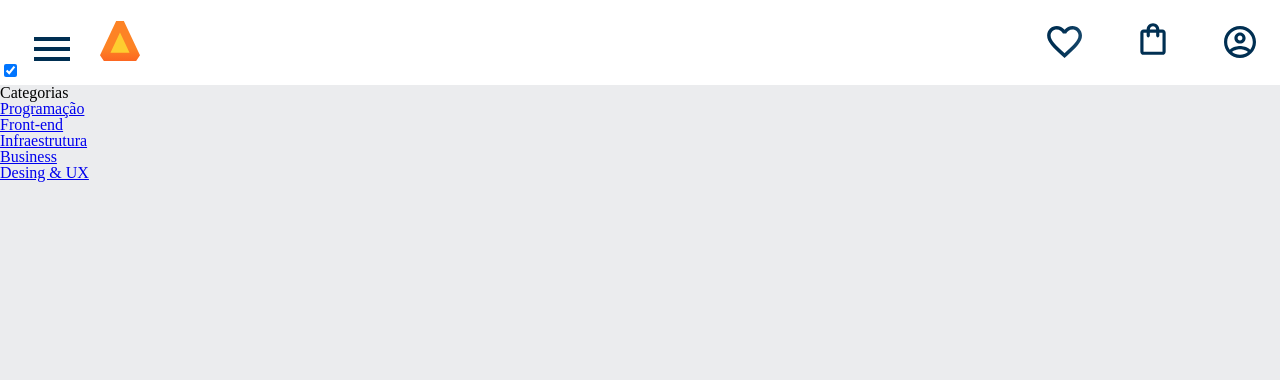
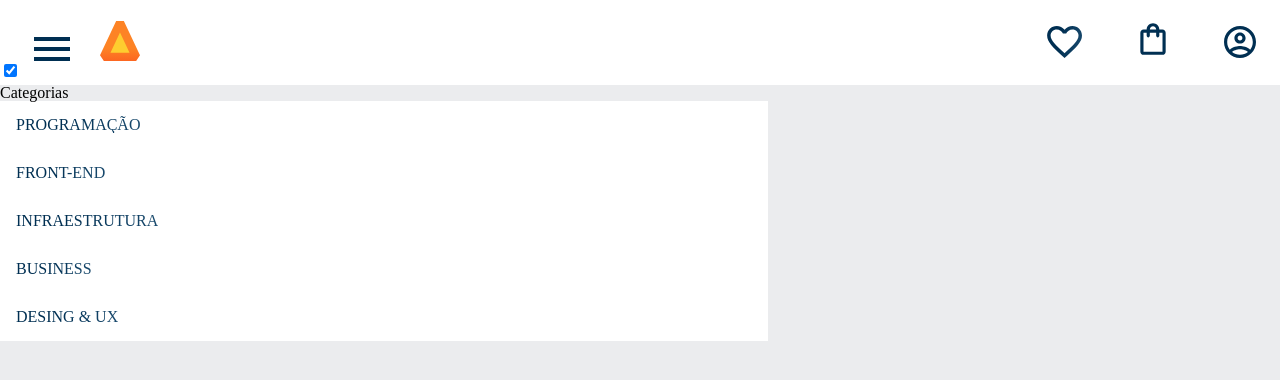
Before and after one commit to AlcantaraRafa/Alura.books, a plain HTML site: page index.html in a window 1280 px wide. Both pictures are taken after a click on the checkbox 10 px from the left and 70 px from the top of the page. Drawn offline with Linux system fonts and the light colour scheme.

Commit message:
Add files via upload

```diff
--- a/style.css
+++ b/style.css
@@ -2,6 +2,8 @@
 :root{
      --cor-de-fundo:#EBECEE;
      --branco:#FFFFFF;
+     --laranja: #EB9800;
+     --azul-degrade: linear-gradient(97.54deg, #002F52 35.49%, #326589 165.37%)
 
 }
 body{
--- a/styles/header.css
+++ b/styles/header.css
@@ -27,7 +27,25 @@
     display: none;
     position: absolute;
     top:100%;
+    width: 60vw;
 }
 .container_botao:checked~.lista-menu{
     display: block;
 }
+
+.lista-menu__título,.lista-menu__item{
+    padding: 1em;
+    background-color: var(--branco);
+}
+
+
+.lista-menu__titulo {
+    color: var(--laranja);
+}
+.lista-menu__link{
+    background: var(--azul-degrade);
+    -webkit-background-clip: text;
+    -webkit-text-fill-color: transparent;
+    background-clip: text;
+    text-transform: uppercase;
+    }
```
